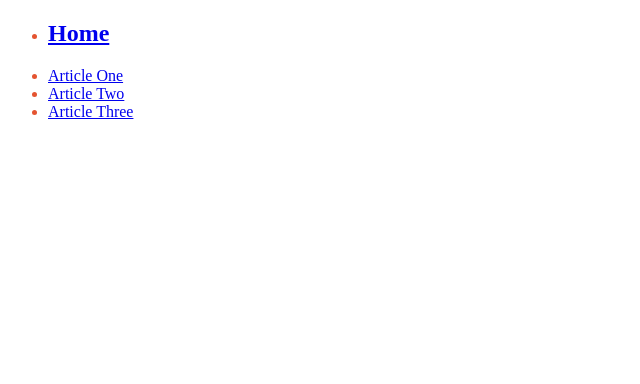
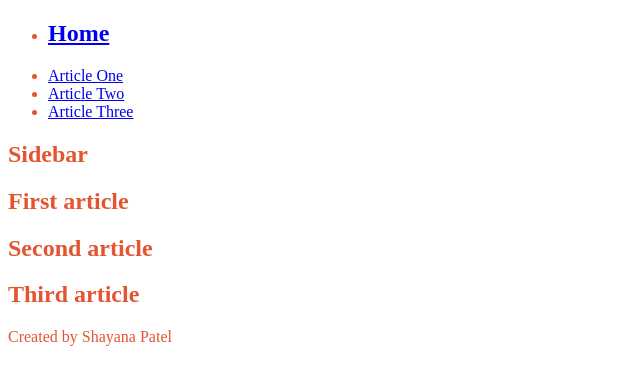
Before and after one commit to shayana-patel/developer_challenge, a website: page index.html in a window 1280 px wide. Shown: the whole page, without its empty margins (0-640 px from the left). Drawn offline with Linux system fonts and the light colour scheme; a web font is replaced by a local one.

Commit message:
add elements for main section of page and footer

```diff
--- a/index.html
+++ b/index.html
@@ -35,5 +35,38 @@
         </ul>
       </nav>
     </header>
+
+    <main class="main-body">
+
+      <div class="banner-element"></div>
+
+      <section class="grid-container">
+        <aside id="sidebar">
+          <h2>Sidebar</h2>
+        </aside>
+
+        <article id="article-one">
+          <div>
+            <h2>First article</h2>
+          </div>
+        </article>
+
+        <article id="article-two">
+          <div>
+            <h2>Second article</h2>
+          </div>
+        </article>
+
+        <article id="article-three">
+          <div>
+            <h2>Third article</h2>
+          </div>
+        </article>
+      </section>
+
+    </main>
+    <footer id="footer" class="footer">
+      <p>Created by Shayana Patel</p>
+    </footer>
   </body>
 </html>
```
